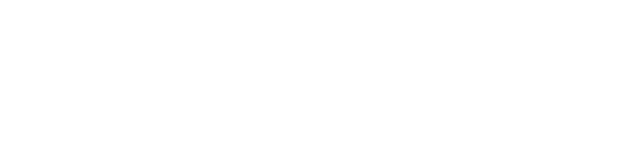
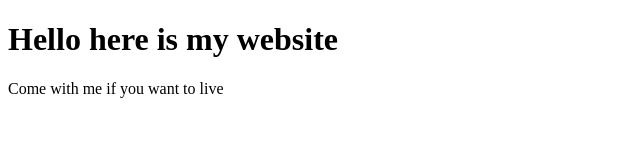
Before and after one commit to forhisglory85/QR-Code-Project, a plain HTML site: page index.html in a window 1280 px wide. Shown: the whole page, without its empty margins (0-640 px from the left). Drawn offline with Linux system fonts and the light colour scheme.

Commit message:
adding context to html

```diff
--- a/index.html
+++ b/index.html
@@ -5,7 +5,8 @@
     <meta name="viewport" content="width=device-width, initial-scale=1.0">
     <title>Document</title>
 </head>
-<body>
-
-</body>
+ <body>
+    <h1>Hello here is my website</h1>
+     <p>Come with me if you want to live</p>
+ </body>
 </html>
```
